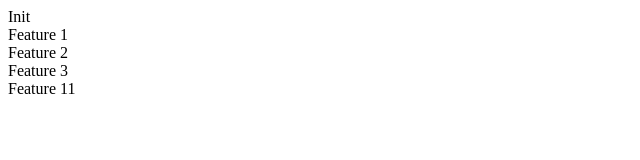
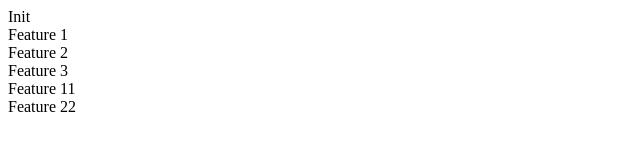
Before and after one commit to xntvno/html, a plain HTML site: page index.html in a window 1280 px wide. Shown: the full height of the page, 0-640 px from the left. Drawn offline with Linux system fonts and the light colour scheme.

Commit message:
Feature 11

```diff
--- a/index.html
+++ b/index.html
@@ -6,4 +6,5 @@
     <article>Feature 3</article>
 
     <article>Feature 11</article>
+    <article>Feature 22</article>
 </section>
```
